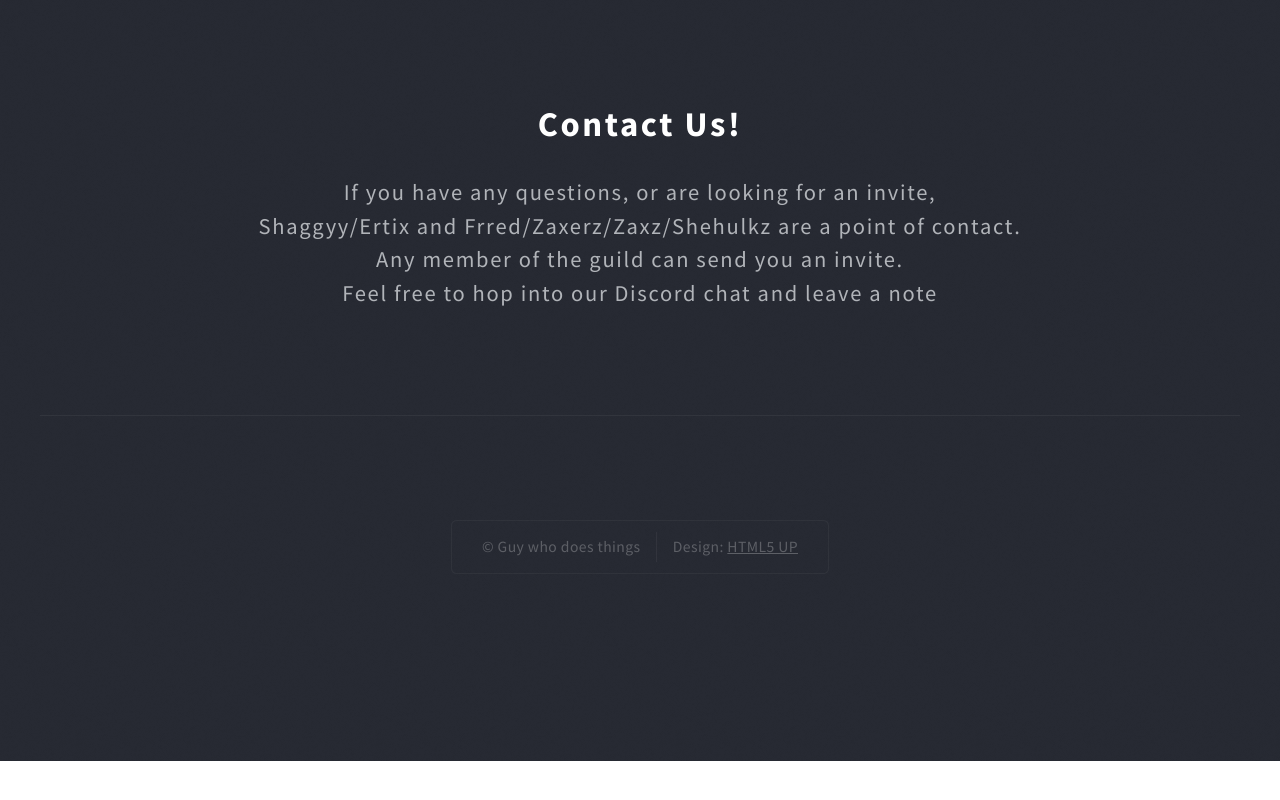
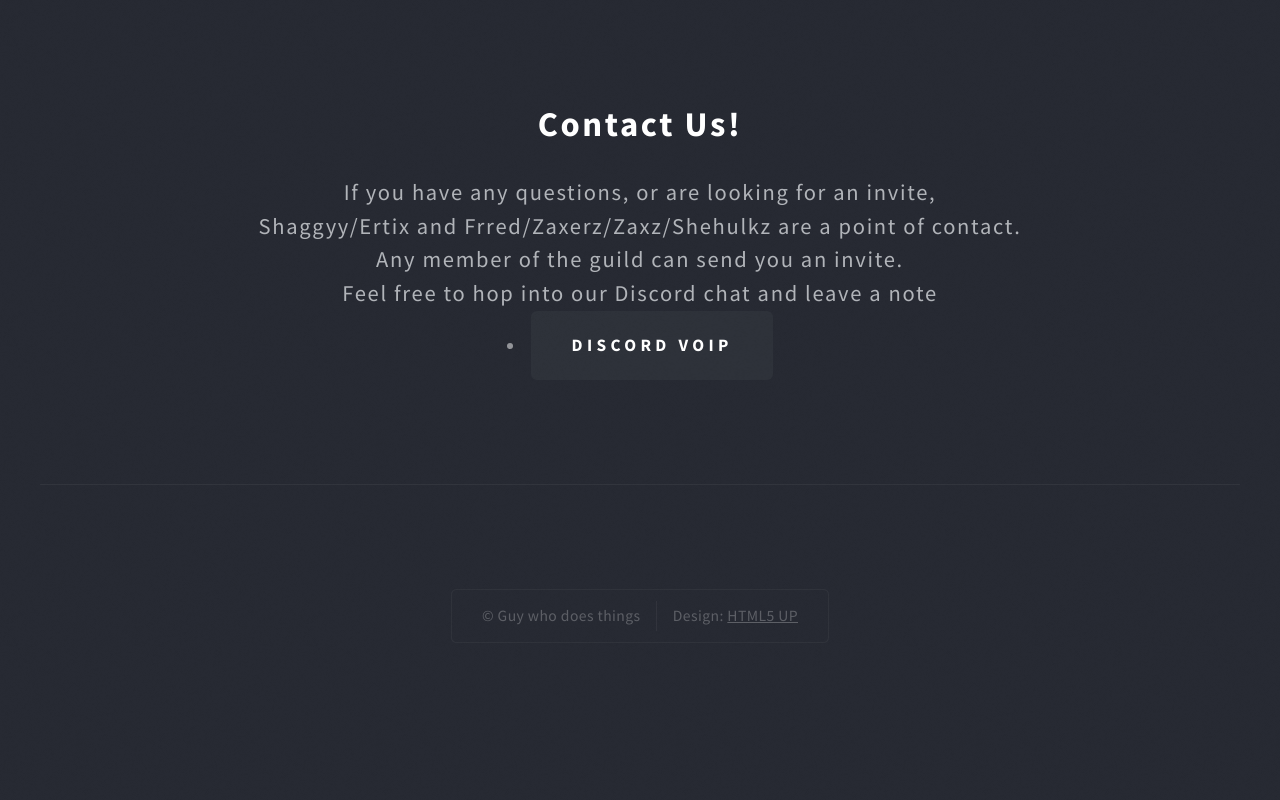
Before and after one commit to CerebralRippers/CerebralRippers.github.io, a plain HTML site: page index.html in a window 1280 px wide. Shown: the part 3383-4183 px from the top of the page. Before the commit the page ends 4144 px from the top, so only its background shows below. Drawn offline with Linux system fonts and the light colour scheme.

Commit message:
anotehr one

```diff
--- a/index.html
+++ b/index.html
@@ -139,6 +139,7 @@
 							Any member of the guild can send you an invite. <br />
 							Feel free to hop into our Discord chat and leave a note <br />
 						</p>
+						<li><a href="https://discord.gg/0132N0J1mpO1fXRaU" class="button style3 big">Discord VOIP</a></li>
 					</header>
 					<hr />
 
```
